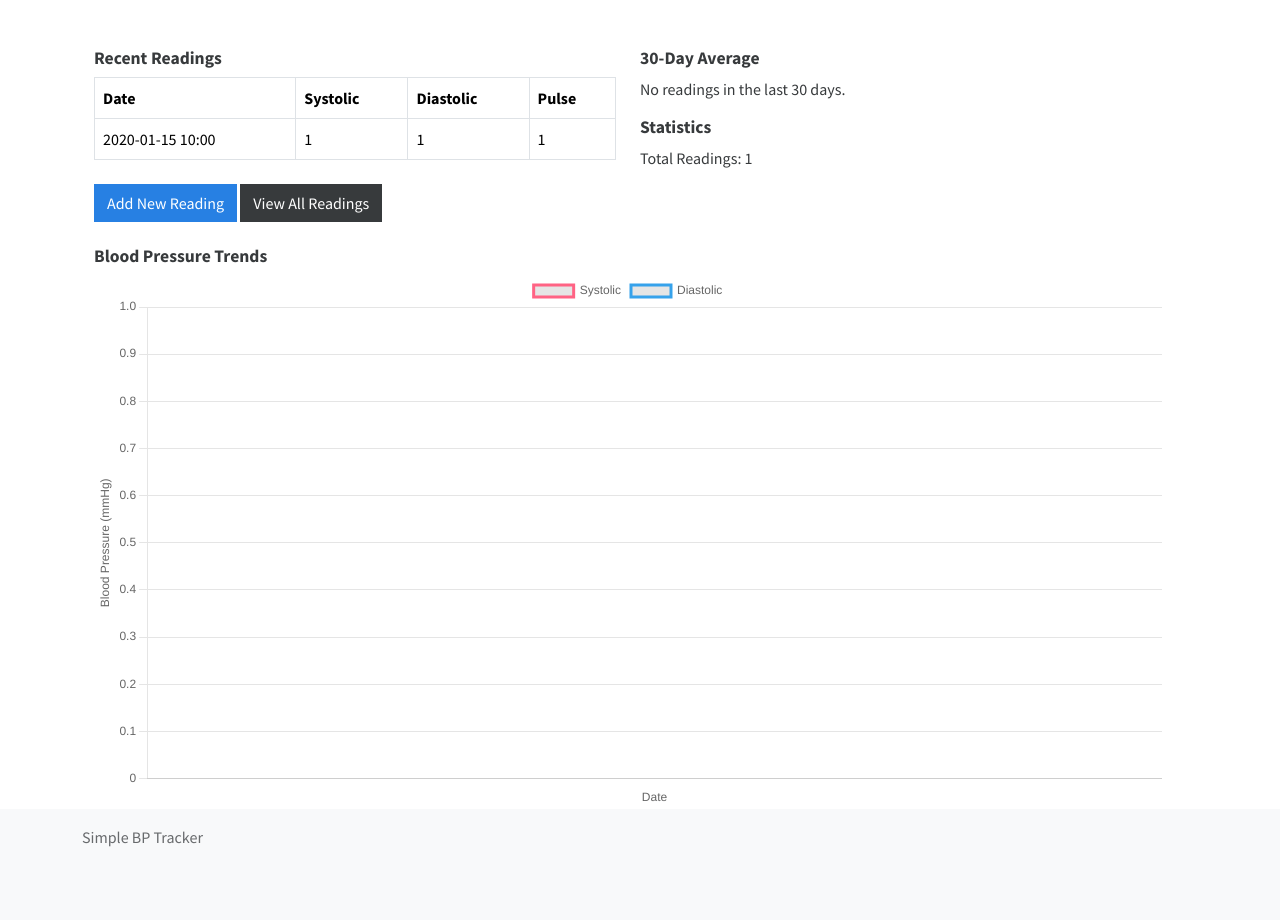
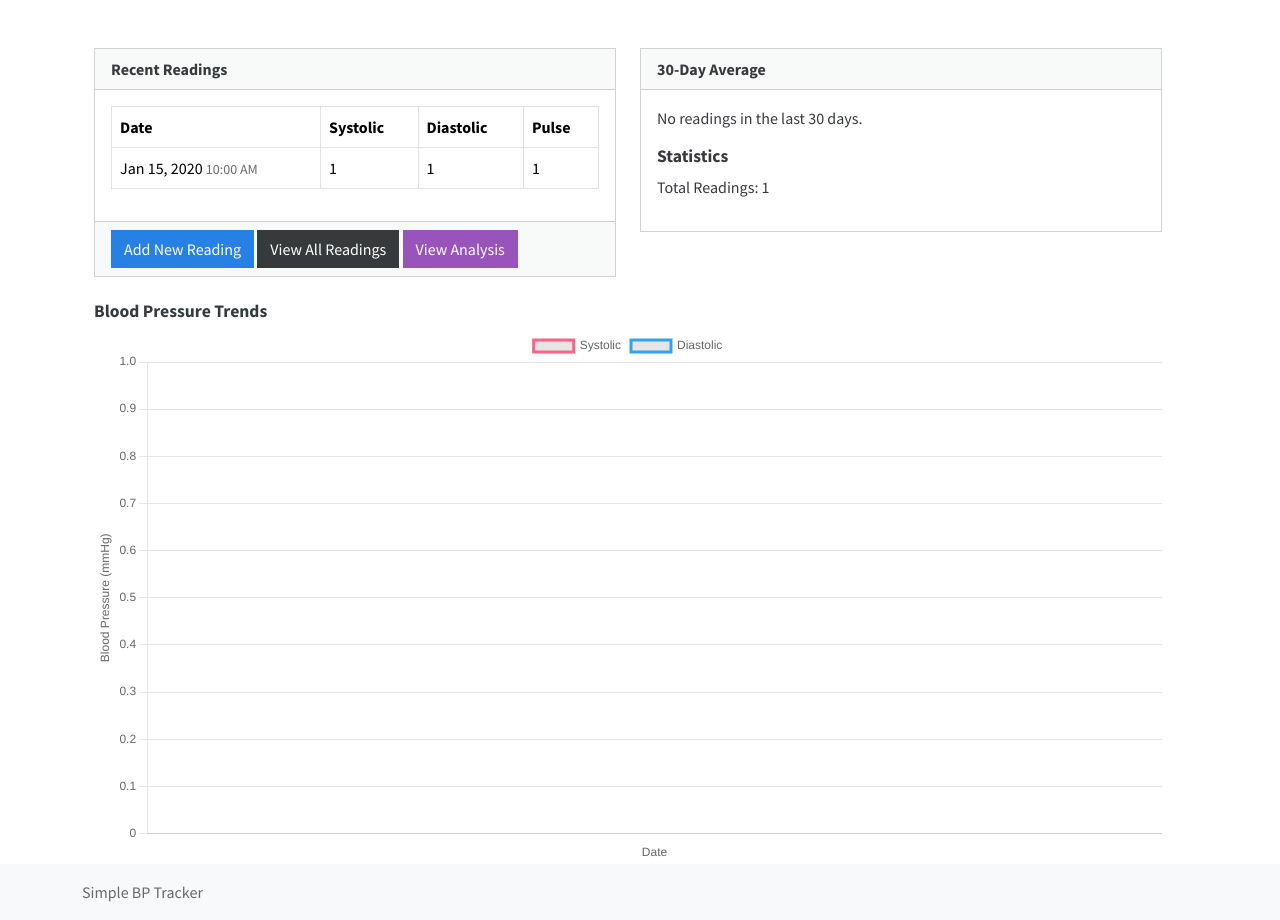
Before and after one commit to dftaiwo/simplebptracker, a Flask app: page /dashboard in a window 1280 px wide. Shown: the part 56-976 px from the top of the page. Before the commit the page ends 903 px from the top, so only its background shows below. Run offline with Flask 3, Linux system fonts and the light colour scheme; the visitor is signed in with stand-in values (Sample User, id 1); tables that the repository leaves empty hold one stand-in row (values such as "Sample post"); some libraries are stand-ins or nearby versions.

Commit message:
show analysis in a cleaner format add button for viewing analysis to dashbaord

```diff
--- a/static/assets/css/custom.css
+++ b/static/assets/css/custom.css
@@ -30,3 +30,7 @@ h5{
 .hidden{
     display: none;
 }
+.card-header{
+    font-weight: bold;
+    font-size: 1.0rem;
+}
--- a/templates/analysis_results.html
+++ b/templates/analysis_results.html
@@ -1,10 +1,12 @@
 {% extends "base.html" %}
 
 {% block content %}
-<h1>Blood Pressure Analysis Results</h1>
+&nbsp;
 <div class="card">
+    <div class="card-header">
+        Blood Pressure Analysis Results by Gemini AI
+    </div>
     <div class="card-body">
-        <h5 class="card-title">Gemini AI Analysis</h5>
         <div class="card-text" id="analysis-content">{{ analysis | safe }}</div>
     </div>
 </div>
--- a/templates/dashboard.html
+++ b/templates/dashboard.html
@@ -26,8 +26,13 @@
             {% else %}
             <div class="row mt-4">
                 <div class="col-md-6">
-                    <h5>Recent Readings</h5>
-                    <table class="table table-bordered">
+                    <div class="card">
+                        <div class="card-header">
+                            Recent Readings
+                        </div>
+                        <div class="card-body">
+
+                        <table class="table table-bordered">
                         <thead>
                             <tr>
                                 <th>Date</th>
@@ -39,7 +44,11 @@
                         <tbody>
                             {% for reading in recent_readings %}
                             <tr>
-                                <td>{{ reading.timestamp.strftime('%Y-%m-%d %H:%M') }}</td>
+                                <td>
+                                    {{ reading.timestamp.strftime('%b %d, %Y') }}
+                                    <small class="text-muted">{{ reading.timestamp.strftime('%I:%M %p') }}</small>
+
+                                </td>
                                 <td>{{ reading.systolic }}</td>
                                 <td>{{ reading.diastolic }}</td>
                                 <td>{{ reading.pulse }}</td>
@@ -47,17 +56,24 @@
                             {% endfor %}
 
                         </tbody>
-                    </table>
-                    <div class="row mt-4">
-                        <div class="col-md-12">
+                        </table>
+                    </div>
+                    <div class="card-footer">
                             <a href="{{ url_for('new_reading') }}" class="btn btn-primary">Add New Reading</a>
                             <a href="{{ url_for('my_readings') }}" class="btn btn-secondary">View All Readings</a>
-                        </div>
+                            <a href="{{ url_for('analyze_readings') }}" class="btn btn-info">View Analysis</a>
                     </div>
+                </div>
                 </div>
 
                 <div class="col-md-6">
-                    <h5>30-Day Average</h5>
+                    <div class="card">
+                        <div class="card-header">
+                            30-Day Average
+                        </div>
+                        <div class="card-body">
+
+
                     {% if avg_readings.avg_systolic %}
                     <p>Systolic: {{ avg_readings.avg_systolic|round(1) }}</p>
                     <p>Diastolic: {{ avg_readings.avg_diastolic|round(1) }}</p>
@@ -69,6 +85,8 @@
                     <h5>Statistics</h5>
                     <p>Total Readings: {{ total_readings }}</p>
                 </div>
+            </div>
+            </div>
             </div>
 
 
```
